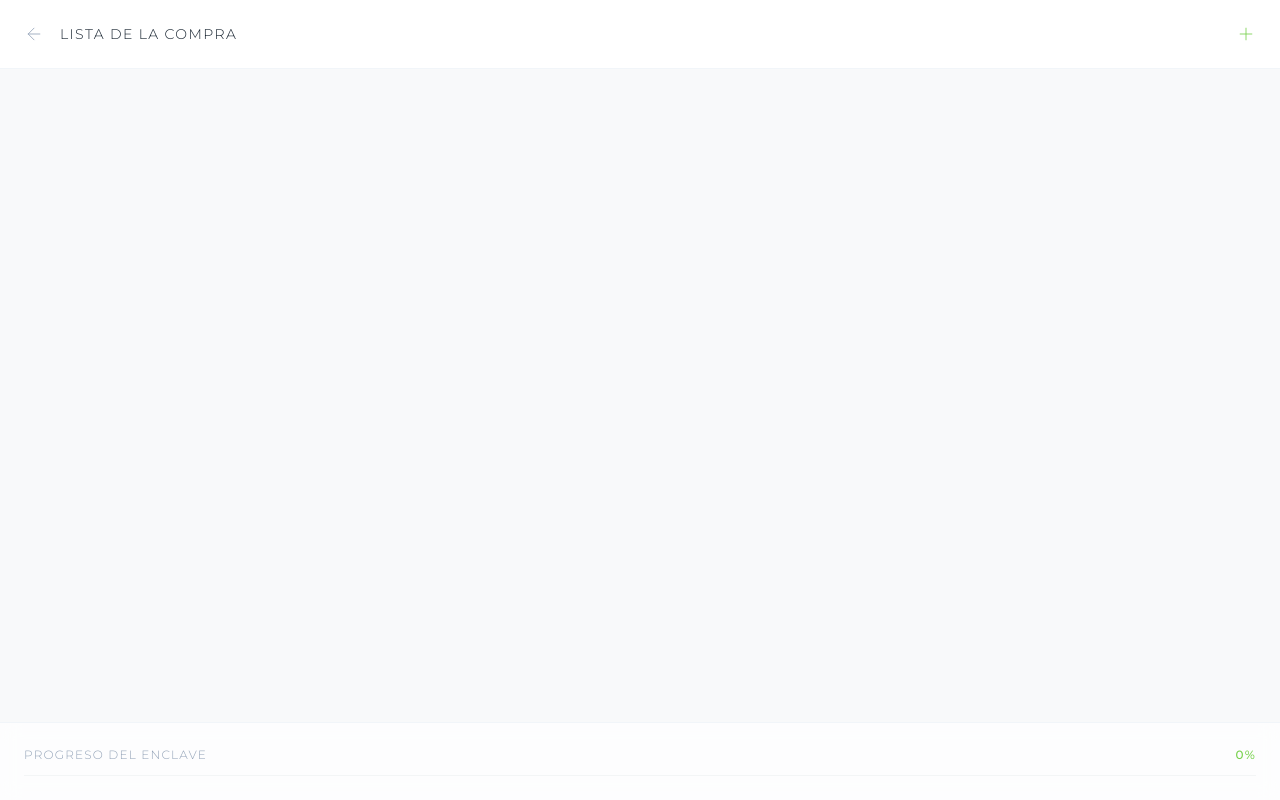
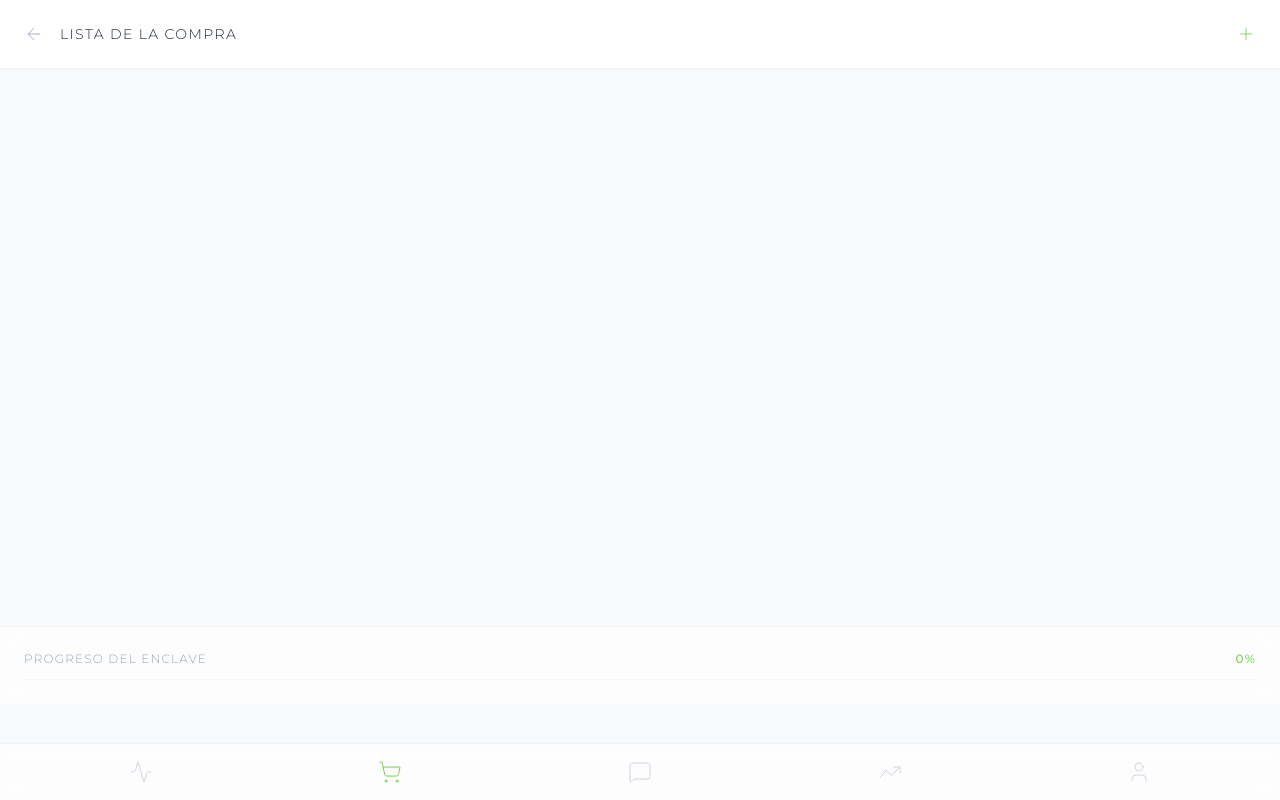
Before and after one commit to AsesoriaNPU/nutrienclave, a React (Vite) app in the folder site/: page /grocery-list in a window 1280 px wide. Built offline with nearby package versions, Linux system fonts and the light colour scheme.

Commit message:
feat(ui): add global bottom nav to all screens and fix active states

```diff
--- a/site/src/pages/EvolutionStats.jsx
+++ b/site/src/pages/EvolutionStats.jsx
@@ -244,6 +244,7 @@ const EvolutionStats = () => {
                 <Link to="/grocery-list"><ShoppingCart size={24} strokeWidth={1} color="#CBD5E1" /></Link>
                 <Link to="/chat"><MessageSquare size={24} strokeWidth={1} color="#CBD5E1" /></Link>
                 <Link to="/evolution"><TrendingUp size={24} strokeWidth={1} color="#76D14B" /></Link>
+                <Link to="/profile"><User size={24} strokeWidth={1} color="#CBD5E1" /></Link>
             </nav>
         </div>
     );
--- a/site/src/pages/FoodHistory.jsx
+++ b/site/src/pages/FoodHistory.jsx
@@ -131,7 +131,7 @@ const FoodHistory = () => {
                 <Link to="/grocery-list"><ShoppingCart size={24} strokeWidth={1} color="#CBD5E1" /></Link>
                 <Link to="/chat"><MessageSquare size={24} strokeWidth={1} color="#CBD5E1" /></Link>
                 <Link to="/evolution"><TrendingUp size={24} strokeWidth={1} color="#CBD5E1" /></Link>
-                <Link to="/profile"><User size={24} strokeWidth={1} color="#76D14B" /></Link>
+                <Link to="/profile"><User size={24} strokeWidth={1} color="#CBD5E1" /></Link>
             </nav>
         </div>
     );
--- a/site/src/pages/GroceryList.jsx
+++ b/site/src/pages/GroceryList.jsx
@@ -7,10 +7,16 @@ import {
     X,
     Trash2,
     Circle,
-    CheckCircle2
+    CheckCircle2,
+    Activity,
+    ShoppingCart,
+    MessageSquare,
+    TrendingUp,
+    User
 } from 'lucide-react';
 import { useNutri } from '../context/NutriContext';
 import { groceryCategories } from '../data/mockData';
+import { Link } from 'react-router-dom';
 
 const GroceryList = () => {
     const navigate = useNavigate();
@@ -46,7 +52,7 @@ const GroceryList = () => {
     const progress = totalItems === 0 ? 0 : Math.round((checkedItems / totalItems) * 100);
 
     return (
-        <div className="min-h-screen bg-zen-bg flex flex-col">
+        <div className="min-h-screen bg-zen-bg flex flex-col pb-24">
             <header className="p-6 bg-white flex items-center justify-between border-b border-gray-100 sticky top-0 z-10">
                 <div className="flex items-center gap-4">
                     <button onClick={() => navigate('/dashboard')} className="text-gray-400 border-none bg-transparent cursor-pointer">
@@ -136,7 +142,7 @@ const GroceryList = () => {
                 ))}
             </main>
 
-            <footer className="p-6 bg-white border-t border-gray-100 sticky bottom-0 z-10 glass">
+            <footer className="p-6 bg-white border-t border-gray-100 relative z-10 glass">
                 <div className="flex justify-between items-center text-xs uppercase tracking-widest text-gray-400 font-light">
                     <span>Progreso del Enclave</span>
                     <span className="text-primary font-medium">{progress}%</span>
@@ -149,6 +155,15 @@ const GroceryList = () => {
                     />
                 </div>
             </footer>
+
+            {/* Bottom Nav */}
+            <nav className="fixed bottom-0 left-0 right-0 p-4 bg-white glass border-t border-gray-100 flex justify-around items-center">
+                <Link to="/dashboard"><Activity size={24} strokeWidth={1} color="#CBD5E1" /></Link>
+                <Link to="/grocery-list"><ShoppingCart size={24} strokeWidth={1} color="#76D14B" /></Link>
+                <Link to="/chat"><MessageSquare size={24} strokeWidth={1} color="#CBD5E1" /></Link>
+                <Link to="/evolution"><TrendingUp size={24} strokeWidth={1} color="#CBD5E1" /></Link>
+                <Link to="/profile"><User size={24} strokeWidth={1} color="#CBD5E1" /></Link>
+            </nav>
         </div>
     );
 };
--- a/site/src/pages/Profile.jsx
+++ b/site/src/pages/Profile.jsx
@@ -1,7 +1,7 @@
 import React from 'react';
 import { motion } from 'framer-motion';
-import { User, Settings, Shield, Smartphone, LogOut, ArrowLeft, ChevronRight, Mail, Phone } from 'lucide-react';
-import { useNavigate } from 'react-router-dom';
+import { User, Settings, Shield, Smartphone, LogOut, ArrowLeft, ChevronRight, Mail, Phone, Activity, ShoppingCart, MessageSquare, TrendingUp } from 'lucide-react';
+import { useNavigate, Link } from 'react-router-dom';
 import { useNutri } from '../context/NutriContext';
 import { SafeStorage } from '../utils/SafeStorage';
 
@@ -21,7 +21,7 @@ const Profile = () => {
     ];
 
     return (
-        <div className="min-h-screen bg-zen-bg flex flex-col">
+        <div className="min-h-screen bg-zen-bg flex flex-col pb-24">
             <header className="p-6 bg-white flex items-center gap-4 border-b border-gray-100 sticky top-0 z-10">
                 <button onClick={() => navigate('/dashboard')} className="text-gray-400 border-none bg-transparent cursor-pointer">
                     <ArrowLeft size={20} strokeWidth={1} />
@@ -93,6 +93,15 @@ const Profile = () => {
                     <span className="text-sm">Cerrar Sesión</span>
                 </button>
             </main>
+
+            {/* Bottom Nav */}
+            <nav className="fixed bottom-0 left-0 right-0 p-4 bg-white glass border-t border-gray-100 flex justify-around items-center">
+                <Link to="/dashboard"><Activity size={24} strokeWidth={1} color="#CBD5E1" /></Link>
+                <Link to="/grocery-list"><ShoppingCart size={24} strokeWidth={1} color="#CBD5E1" /></Link>
+                <Link to="/chat"><MessageSquare size={24} strokeWidth={1} color="#CBD5E1" /></Link>
+                <Link to="/evolution"><TrendingUp size={24} strokeWidth={1} color="#CBD5E1" /></Link>
+                <Link to="/profile"><User size={24} strokeWidth={1} color="#76D14B" /></Link>
+            </nav>
         </div>
     );
 };
--- a/site/src/pages/SafeSpace.jsx
+++ b/site/src/pages/SafeSpace.jsx
@@ -1,7 +1,7 @@
 import React, { useState } from 'react';
 import { motion } from 'framer-motion';
-import { ArrowLeft, Thermometer, Droplets, Wind, Save, Sparkles } from 'lucide-react';
-import { useNavigate } from 'react-router-dom';
+import { ArrowLeft, Thermometer, Droplets, Wind, Save, Sparkles, Activity, ShoppingCart, MessageSquare, TrendingUp, User } from 'lucide-react';
+import { useNavigate, Link } from 'react-router-dom';
 import { useNutri } from '../context/NutriContext';
 
 const SafeSpace = () => {
@@ -116,6 +116,15 @@ const SafeSpace = () => {
                     </motion.button>
                 </div>
             </main>
+
+            {/* Bottom Nav */}
+            <nav className="fixed bottom-0 left-0 right-0 p-4 bg-white glass border-t border-gray-100 flex justify-around items-center">
+                <Link to="/dashboard"><Activity size={24} strokeWidth={1} color="#CBD5E1" /></Link>
+                <Link to="/grocery-list"><ShoppingCart size={24} strokeWidth={1} color="#CBD5E1" /></Link>
+                <Link to="/chat"><MessageSquare size={24} strokeWidth={1} color="#CBD5E1" /></Link>
+                <Link to="/evolution"><TrendingUp size={24} strokeWidth={1} color="#CBD5E1" /></Link>
+                <Link to="/profile"><User size={24} strokeWidth={1} color="#CBD5E1" /></Link>
+            </nav>
         </div>
     );
 };
```
